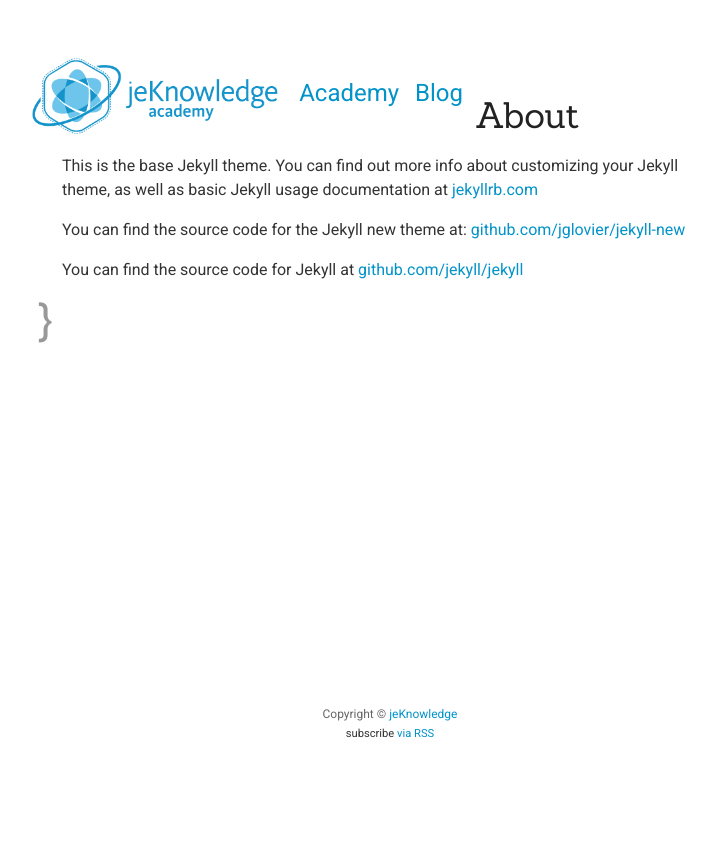
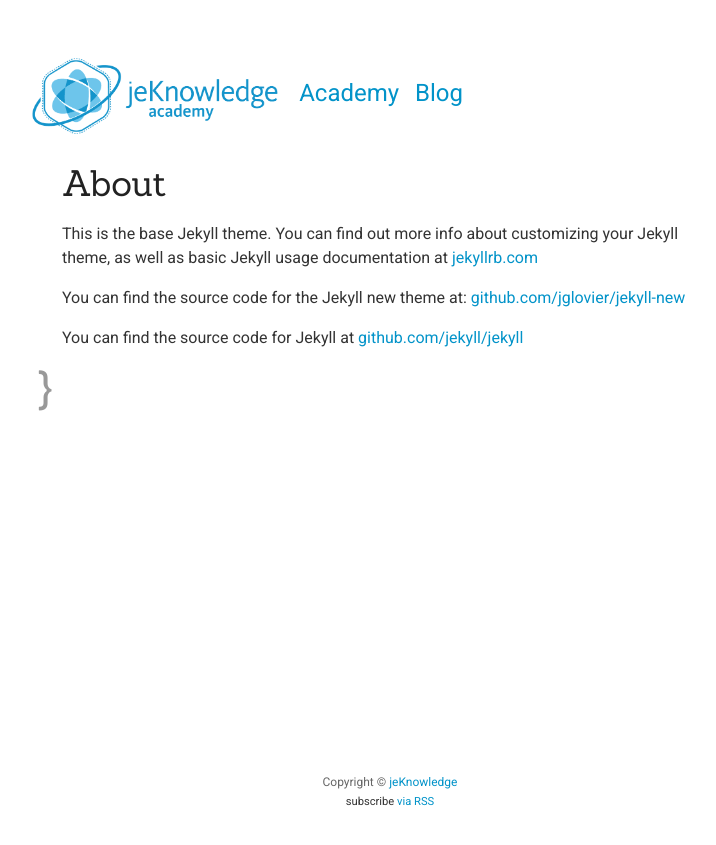
Before and after one commit to jeKnowledge/academy-articles, a Jekyll site: the page built from about.md, in a window 1280 px wide. Shown: the top 845 px of the page, without its empty margins (250-966 px from the left). Built offline with Jekyll 4.4.1, drawn with Linux system fonts in a browser that asks for light colours.

Commit message:
Update header.html

```diff
--- a/_includes/header.html
+++ b/_includes/header.html
@@ -1,4 +1,4 @@
-<header class="site-header">
+<header class="site-header" style="display: flex;">
   <div>
     <a  id="homeimage" href="{{ site.baseurl }}/" title="{{ site.title }}" rel="home">
       <img src="{{ site.url }}/img/jekA.png" alt="Jeknowledge Academy">
```
